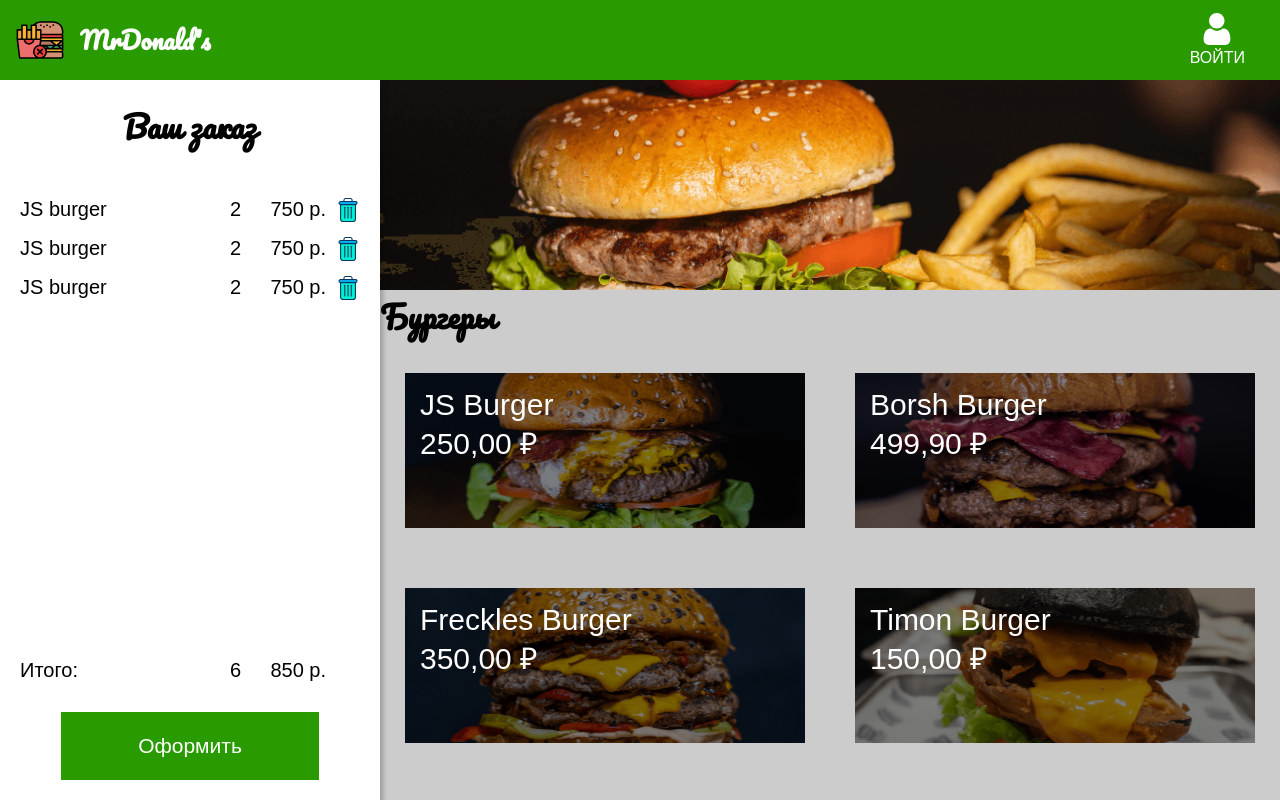
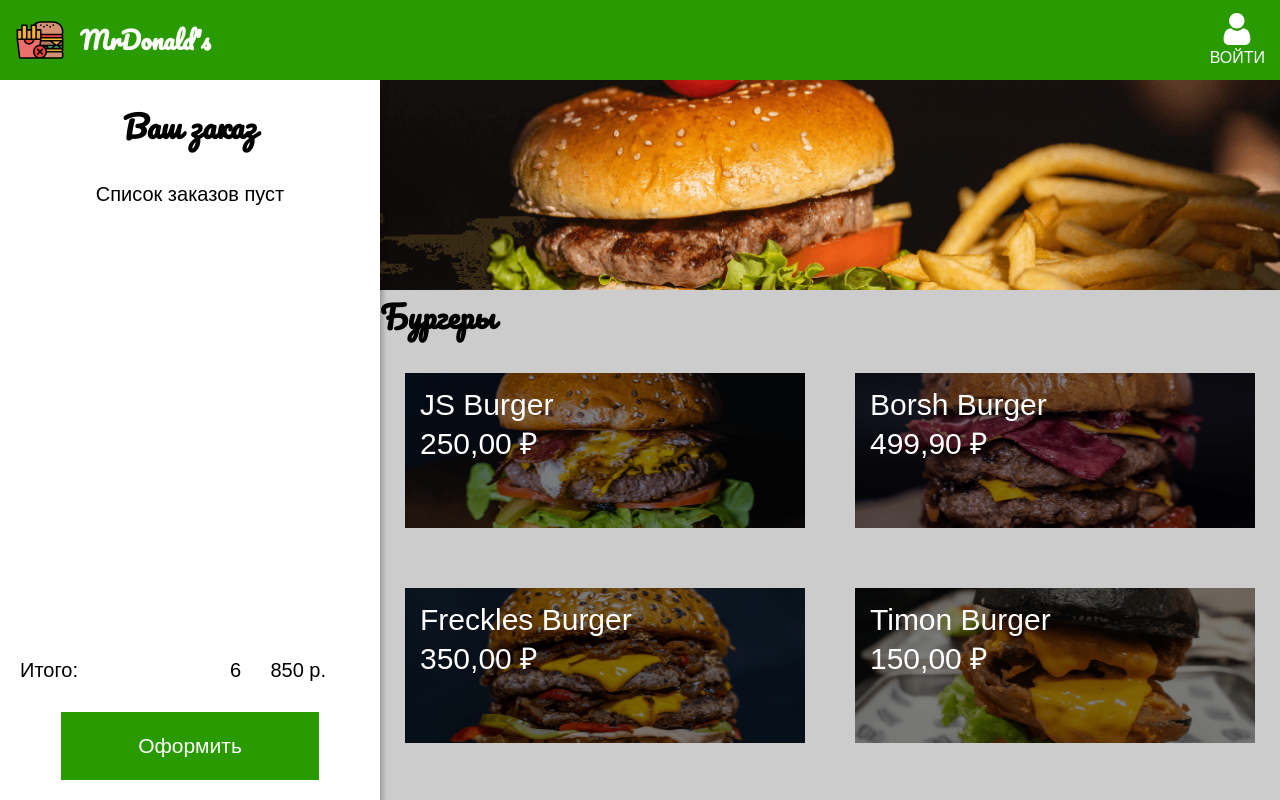
Before and after one commit to AnastasiyaHaidanovich/mrDonald-s, a React (Create React App) app: page / in a window 1280 px wide. Shown: the top 800 px of the page. Built offline with nearby package versions, Linux system fonts and the light colour scheme.

Commit message:
add:hook component & reorganize file structure

```diff
--- a/src/App.js
+++ b/src/App.js
@@ -1,22 +1,25 @@
 import React from 'react';
-import { GlobalStyle } from './Components/GlobalStyle';
-import { NavBar } from './Components/NavBar';
-import { Menu } from './Components/Menu';
-import { ModalItem } from './Components/ModalItem';
-import { Order } from './Components/Order';
+import { GlobalStyle } from './Components/Style/GlobalStyle';
+import { NavBar } from './Components/Navbar/NavBar';
+import { Menu } from './Components/Menu/Menu';
+import { ModalItem } from './Components/Modal/ModalItem';
+import { Order } from './Components/Order/Order';
+import { useOpenItem } from './Components/Hooks/useOpenItem';
+import { useOrders } from './Components/Hooks/useOrders';
 
 function App() {
 
-  const [openItem, setOpenItem] = React.useState(null);
+  const openItem = useOpenItem();
+  const orders = useOrders();
 
   return (
     /* jshint ignore:start */
     <>
       <GlobalStyle />
       <NavBar />
-      <Order />
-      <Menu setOpenItem={setOpenItem}/>
-      <ModalItem openItem={openItem} setOpenItem={setOpenItem}/>
+      <Order {...orders}/>
+      <Menu {...openItem} />
+      { openItem.openItem && <ModalItem {...openItem} {...orders} />}
     </>
     /* jshint ignore:end */
   );
--- /dev/null
+++ b/src/Components/Hooks/useOpenItem.js
@@ -0,0 +1,6 @@
+import { useState } from 'react';
+
+export const useOpenItem = () => {
+    const [openItem, setOpenItem] = useState(null);
+    return { openItem, setOpenItem };
+};
--- /dev/null
+++ b/src/Components/Hooks/useOrders.js
@@ -0,0 +1,6 @@
+import { useState } from 'react';
+
+export const useOrders = () => {
+   const [orders, setOrders] = useState([]);
+   return { orders,setOrders };
+};
--- a/src/Components/Banner.js
+++ b/src/Components/Menu/Banner.js
@@ -1,5 +1,5 @@
 import styled from 'styled-components';
-import bannerImg from '../image/banner.png';
+import bannerImg from '../../image/banner.png';
 
 export const Banner = styled.div`
     height: 210px;
--- a/src/Components/Menu.js
+++ b/src/Components/Menu/Menu.js
@@ -1,6 +1,6 @@
 import React from 'react';
 import styled from 'styled-components';
-import dbMenu from './DBMenu';
+import dbMenu from '../DBMenu';
 import { ListItem } from './ListItem';
 import { Banner } from './Banner';
 
--- a/src/Components/ModalItem.js
+++ b/src/Components/Modal/ModalItem.js
@@ -1,6 +1,6 @@
 import React from 'react';
 import styled from 'styled-components';
-import { Button } from './ButtonCheckout';
+import { Button } from '../Style/ButtonCheckout';
 
 const Overlay = styled.div`
     display: flex;
@@ -43,15 +43,23 @@
     justify-content: space-between;
 `;
 
-export const ModalItem = ({ openItem, setOpenItem }) => {
+export const ModalItem = ({ openItem, setOpenItem, orders, setOrders }) => {
 
-    function closeModal(e) {
+    const closeModal = e => {
         if (e.target.id === "overlay"){
             setOpenItem(null);
         }
-    }
+    };
 
-    if(!openItem) return null;
+    const order = {
+        ...openItem
+    };
+
+    const addToOrder = () => {
+        setOrders([...orders, order]);
+        setOpenItem(null);
+    };
+
     return (
         /*jshint ignore: start */
         <Overlay id="overlay" onClick={closeModal}>
@@ -63,7 +71,7 @@
                             <h3>{openItem.price.toLocaleString('ru-RU',
                             {style: 'currency', currency: 'RUB'})}</h3>
                         </HeaderContent>
-                    <Button>Добавить</Button>
+                    <Button onClick={addToOrder}>Добавить</Button>
                 </ModalContent>
             </Modal>
         </Overlay>
--- a/src/Components/NavBar.js
+++ b/src/Components/Navbar/NavBar.js
@@ -1,7 +1,7 @@
 import React from 'react';
 import styled from 'styled-components';
-import logoImg from '../image/logo.svg';
-import loginImg from '../image/sign.svg';
+import logoImg from '../../image/logo.svg';
+import loginImg from '../../image/sign.svg';
 
 const NavBarStyled = styled.header`
     position: fixed;
@@ -9,7 +9,7 @@
     left: 0;
     z-index: 999;
     height: 80px;
-    width: 100vw;
+    width: 100%;
     display: flex;
     justify-content: space-between;
     align-items: center;
@@ -43,7 +43,6 @@
     cursor: pointer;
     justify-content: space-between;
     font-size: 16px;
-    margin-right: 20px;
     height: 54px;
 `;
 
--- a/src/Components/Order.js
+++ b/src/Components/Order/Order.js
@@ -1,6 +1,6 @@
 import React from 'react';
 import styled from 'styled-components';
-import { Button } from './ButtonCheckout';
+import { Button } from '../Style/ButtonCheckout';
 import { OrderListItem } from './OrderListItem';
 
 const OrderStyled = styled.section`
@@ -44,19 +44,22 @@
     margin-right: 34px;
 `;
 
-export const Order = () => {
+const EmptyList = styled.p`
+    text-align: center;
+`;
+
+export const Order = ({ orders }) => {
     return (
         /*jshint ignore: start */
         <>
             <OrderStyled>
                 <OrderTitle>Ваш заказ</OrderTitle>
                 <OrderContent>
+                    {orders.length ?
                     <OrderList>
-                        <OrderListItem/>
-                        <OrderListItem/>
-                        <OrderListItem/>
-                    </OrderList>
-
+                        {orders.map(order => <OrderListItem order={order} />)}
+                    </OrderList> :
+                    <EmptyList>Список заказов пуст</EmptyList>}
                 </OrderContent>
                 <Total>
                     <span>Итого: </span>
--- a/src/Components/OrderListItem.js
+++ b/src/Components/Order/OrderListItem.js
@@ -1,6 +1,6 @@
 import React from 'react';
 import styled from 'styled-components';
-import trashImg from '../image/rubbish.svg';
+import trashImg from '../../image/rubbish.svg';
 
 const OrderItemStyled = styled.li`
     display: flex;
@@ -30,12 +30,13 @@
     cursor: pointer;
 `;
 
-export const OrderListItem = () => (
+export const OrderListItem = ({ order }) => (
     /*jshint ignore: start */
     <OrderItemStyled>
-        <ItemName>JS burger</ItemName>
-        <span>2</span>
-        <ItemPrice>750 p.</ItemPrice>
+        <ItemName>{order.name}</ItemName>
+        <span>1</span>
+        <ItemPrice>{order.price.toLocaleString('ru-RU',
+        { style:'currency', currency: 'RUB' })}</ItemPrice>
         <TrashButton/>
     </OrderItemStyled>
     /*jshint ignore: end */
--- a/src/Components/ButtonCheckout.js
+++ b/src/Components/Style/ButtonCheckout.js
@@ -13,7 +13,7 @@
     transition-property: color, background-color, border-color;
     transition-duration: 0.3s;
     &:hover {
-        background-color: rgba(0, 255, 0, 0.3);
+        background-color: rgba(255, 255, 255, 1);
         color: rgba(41, 155, 1, 1);
         border-color: rgba(41, 155, 1, 1);
     }
```
Also changed, not shown: src/Components/Menu/ListItem.js (renamed from src/Components/ListItem.js), src/Components/Style/GlobalStyle.js (renamed from src/Components/GlobalStyle.js), 1 other file (tests, documents, lock files or other folders).
